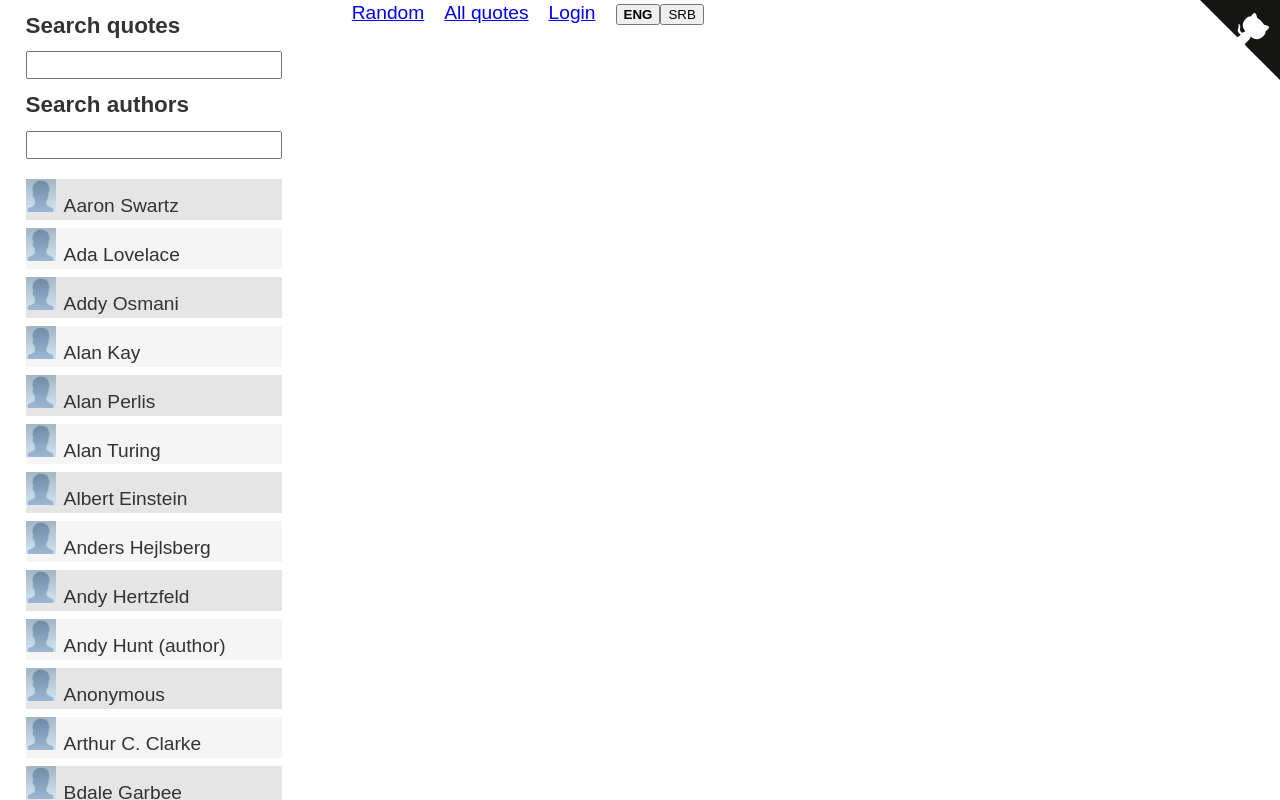
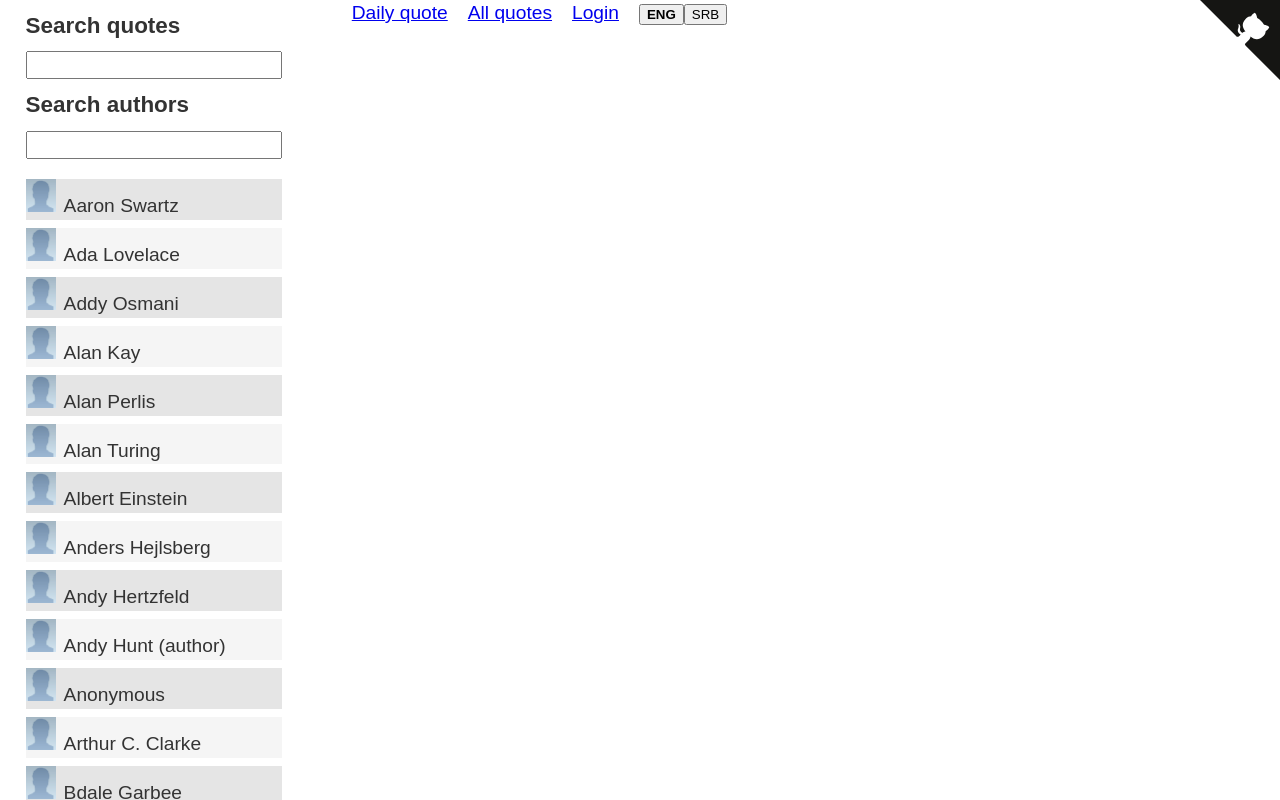
Before and after one commit to skolakoda/programming-quotes, a React (Create React App) app: page / in a window 1280 px wide. Built offline with nearby package versions, Linux system fonts and the light colour scheme; no server answers.

Commit message:
translation

```diff
--- a/src/components/header/Navigation.jsx
+++ b/src/components/header/Navigation.jsx
@@ -8,7 +8,7 @@ const Navigation = ({language, setLang, token, admin}) => (
   <header>
     <Github repoUrl="https://github.com/skolakoda/programming-quotes" />
     <nav>
-      <Link to="/" replace={true}>Random</Link>
+      <Link to="/" replace={true}>{translate('DAILY_QUOTE')}</Link>
       <Link to="/all-quotes">{translate('ALL_QUOTES')}</Link>
       {admin && <Link to="/add-quote">{translate('ADD_QUOTE')}</Link>}
       {token
--- a/src/data/translations.json
+++ b/src/data/translations.json
@@ -20,6 +20,7 @@
     "REQUIRED_FIELDS": "Author and at least one language is required.",
     "SUCCESS_SAVED": "Thanks, the quote has been successfully saved.",
     "ADD_QUOTE": "Add quote",
+    "DAILY_QUOTE": "Daily quote",
     "QUOTE_OF_THE_DAY": "Quote of the day",
     "EDIT_QUOTE": "Edit quote",
     "QUOTE_DELETED": "The quote is deleted.",
@@ -55,6 +56,7 @@
     "REQUIRED_FIELDS": "Obavezni su author i citat na bar jednom jeziku.",
     "SUCCESS_SAVED": "Hvala, citat je uspešno sačuvan.",
     "ADD_QUOTE": "Dodaj citat",
+    "DAILY_QUOTE": "Citat dana",
     "QUOTE_OF_THE_DAY": "Citat dana",
     "EDIT_QUOTE": "Uredi citat",
     "QUOTE_DELETED": "Citat je obrisan.",
```
